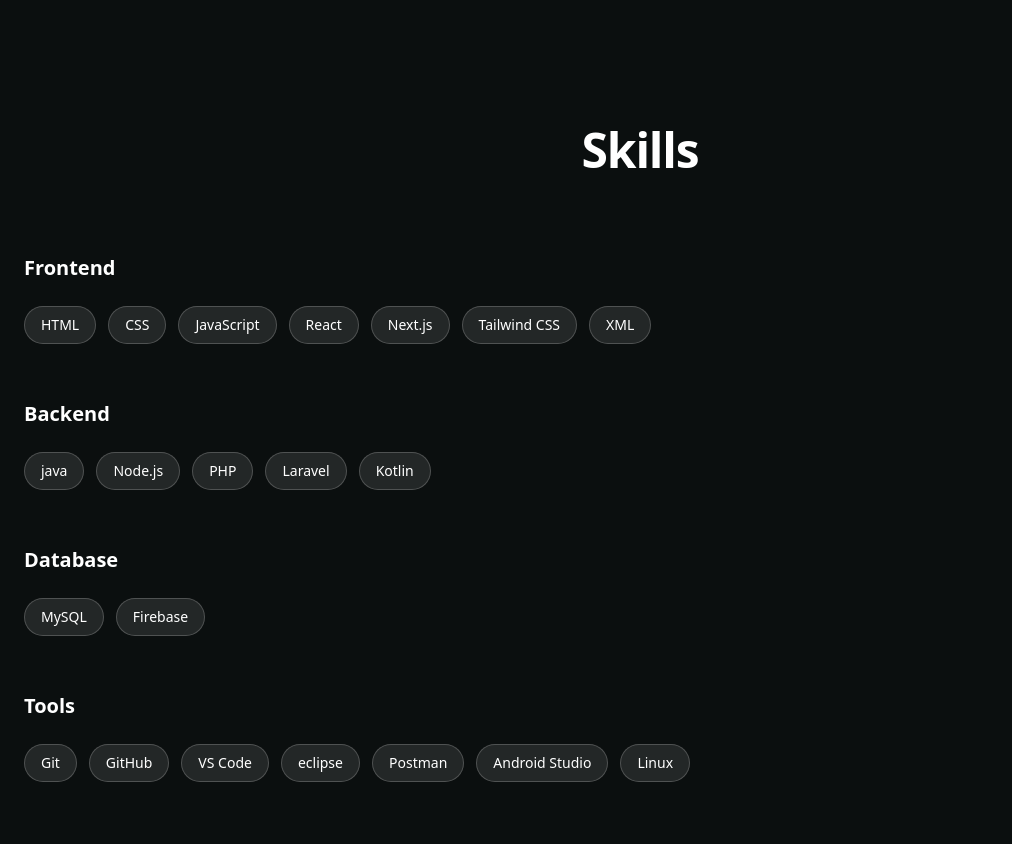
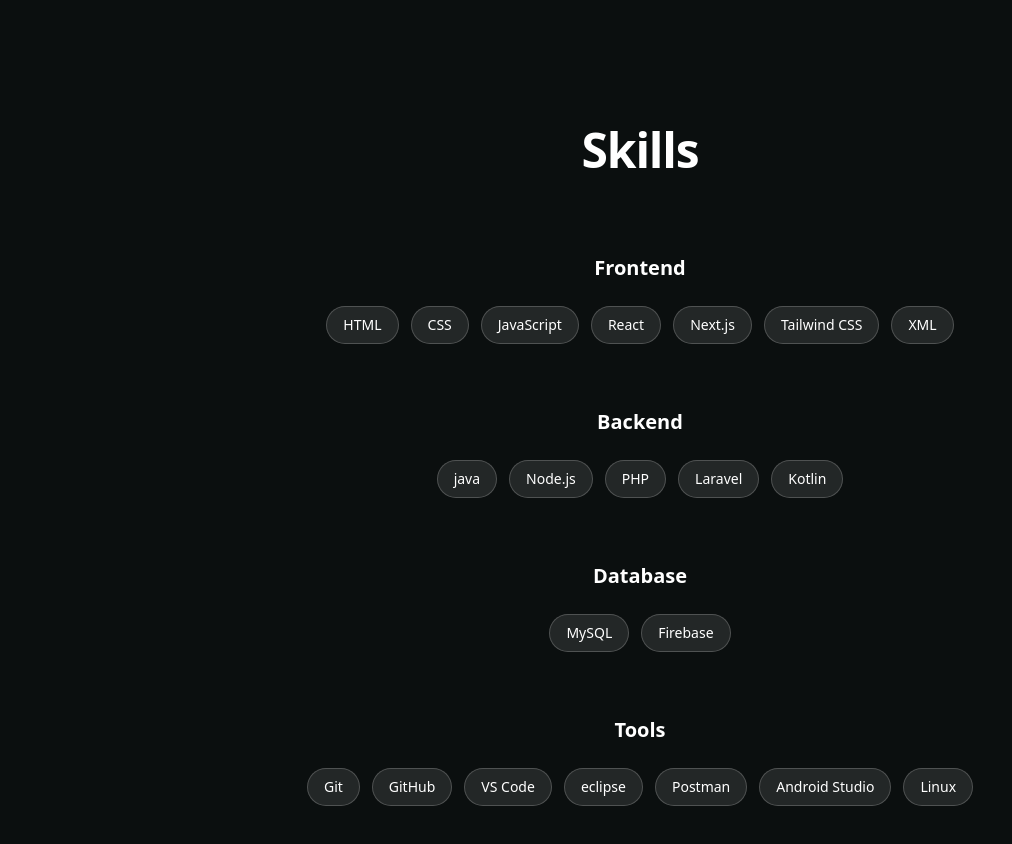
Before and after one commit to sahilahemad/portfolio, a Next.js app: page / in a window 1280 px wide. Shown: the part 1640-2484 px from the top of the page, without its empty margins (0-1012 px from the left). Built offline with nearby package versions, Linux system fonts and the light colour scheme.

Commit message:
Update Skills.tsx

```diff
--- a/sections/Skills.tsx
+++ b/sections/Skills.tsx
@@ -9,24 +9,24 @@
   return (
     <section id="skills" className="py-32 px-6 flex justify-center">
       <motion.div
-        className="container"
+        className="max-w-5xl w-full text-center"
         variants={staggerContainer}
         initial="hidden"
         whileInView="show"
         viewport={{ once: true, margin: "-100px" }}
       >
+        {/* TITLE */}
         <motion.h2
           variants={fadeUpItem}
-          className="text-4xl md:text-5xl font-bold tracking-tight
-                     text-center mb-20"
+          className="text-4xl md:text-5xl font-bold tracking-tight mb-20"
         >
           Skills
         </motion.h2>
 
         {/* FRONTEND */}
-        <motion.div variants={fadeUpItem} className="mb-14">
+        <motion.div variants={fadeUpItem} className="mb-16">
           <h3 className="text-xl font-semibold mb-6">Frontend</h3>
-          <div className="flex flex-wrap gap-3">
+          <div className="flex flex-wrap justify-center gap-3">
             {skills.frontend.map((skill) => (
               <SkillChip key={skill} name={skill} />
             ))}
@@ -34,9 +34,9 @@
         </motion.div>
 
         {/* BACKEND */}
-        <motion.div variants={fadeUpItem} className="mb-14">
+        <motion.div variants={fadeUpItem} className="mb-16">
           <h3 className="text-xl font-semibold mb-6">Backend</h3>
-          <div className="flex flex-wrap gap-3">
+          <div className="flex flex-wrap justify-center gap-3">
             {skills.backend.map((skill) => (
               <SkillChip key={skill} name={skill} />
             ))}
@@ -44,9 +44,9 @@
         </motion.div>
 
         {/* DATABASE */}
-        <motion.div variants={fadeUpItem} className="mb-14">
+        <motion.div variants={fadeUpItem} className="mb-16">
           <h3 className="text-xl font-semibold mb-6">Database</h3>
-          <div className="flex flex-wrap gap-3">
+          <div className="flex flex-wrap justify-center gap-3">
             {skills.database.map((skill) => (
               <SkillChip key={skill} name={skill} />
             ))}
@@ -56,7 +56,7 @@
         {/* TOOLS */}
         <motion.div variants={fadeUpItem}>
           <h3 className="text-xl font-semibold mb-6">Tools</h3>
-          <div className="flex flex-wrap gap-3">
+          <div className="flex flex-wrap justify-center gap-3">
             {skills.tools.map((skill) => (
               <SkillChip key={skill} name={skill} />
             ))}
```
